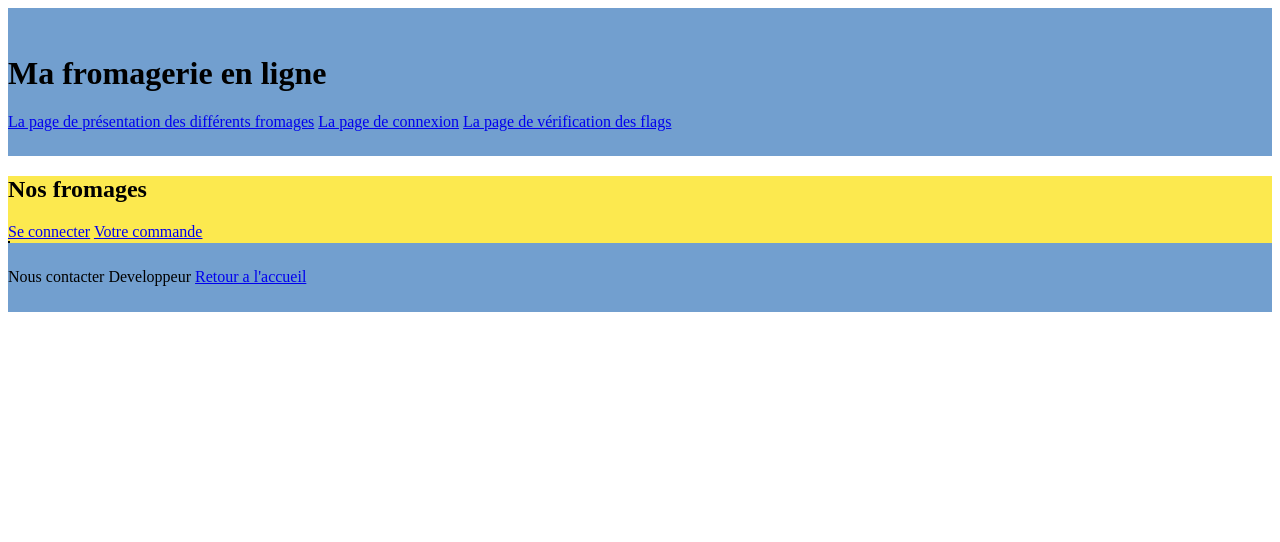
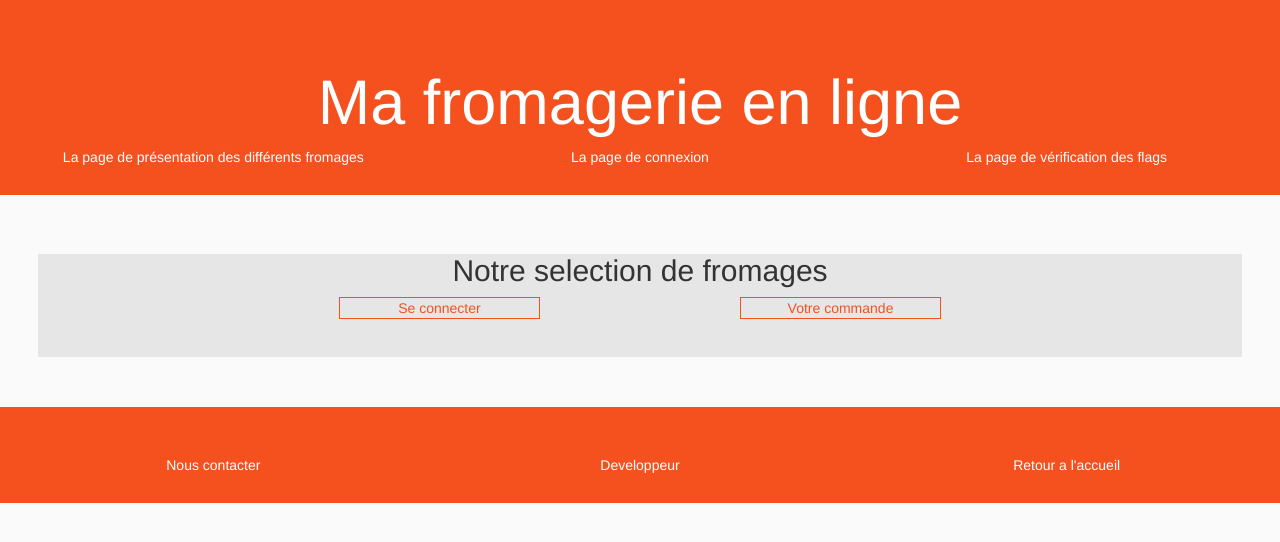
Before and after one commit to bordem/S6project, a PHP site: page /fromages.php in a window 1280 px wide. Shown: the top 542 px of the page. Run offline with PHP 8.4, Linux system fonts and the light colour scheme; data that the repository does not hold is empty.

Commit message:
Debut du CSS

```diff
--- a/footer.html
+++ b/footer.html
@@ -1,5 +1,5 @@
 <footer>
-				<a >Nous contacter</a>
-        <a >Developpeur</a>
-        <a href=index.php>Retour a l'accueil</a>
+	<a class="col-sm-4">Nous contacter</a>
+    <a class="col-sm-4">Developpeur</a>
+    <a href=index.php class="col-sm-4">Retour a l'accueil</a>
 </footer>
--- a/fromages.php
+++ b/fromages.php
@@ -2,15 +2,26 @@
 <html xmlns="http://www.w3.org/1999/xhtml">
   <head>
     <meta http-equiv="Content-Type" content="text/html; charset=utf-8" />
-    <link rel="stylesheet" href="styleTemporaire.css" />
+    	<!--BOOTSTRAP-->
+    	<link rel="stylesheet" href="https://maxcdn.bootstrapcdn.com/bootstrap/3.3.7/css/bootstrap.min.css">
+  		<script src="https://ajax.googleapis.com/ajax/libs/jquery/3.3.1/jquery.min.js"></script>
+ 		<script src="https://maxcdn.bootstrapcdn.com/bootstrap/3.3.7/js/bootstrap.min.js"></script>
+ 	<link rel="stylesheet" href="styleTemporaire.css" />
     <title>Fromages</title>
   </head>
   <body>
+  		<div class="jumbotron text-center">
   		<?php include('header.html');?>
+  		</div>
 		<main>
-		  	<h2>Nos fromages</h2>
-		  	<a href="connexion.php">Se connecter</a>
-		  	<a href="commande.php">Votre commande</a>
+		  	<div class="presentation text-center">
+		  		<h2>Notre selection de fromages</h2>
+		  		<div class="col-sm-3"></div>
+		  		<a href="connexion.php" class="col-sm-2">Se connecter</a>
+		  		<div class="col-sm-2"></div>
+		  		<a href="commande.php" class="col-sm-2">Votre commande</a>
+		  		<div class="col-sm-3"></div>
+		  	</div>
 		  	<?php
 
 				try
@@ -33,12 +44,14 @@
 							echo "<tr>";
 						?>
 							<p>
-								<td>
+								<td class="">
+								<div class="col-sm-4 text-center">
 										<?php echo $donnees['nom'];?></br>
-										<img src="img/<?php echo $donnees['imgPath'];?>"></br>
+										<img src="img/<?php echo $donnees['imgPath'];?> " class="img-circle"></br>
 										<?php echo $donnees['prixKG']; ?>€/Kg</br>
 										<?php echo '<a href="' . $addr . '">Voir le produit</a>';?>
 									</form>
+								</div>
 								</td>
 							</p>
 						<?php
@@ -61,6 +74,8 @@
 
 
 		</main>
-		<?php include('footer.html');?>
+		<div class="jumbotron text-center">
+			<?php include('footer.html');?>
+  		</div>
   </body>
 </html>
--- a/header.html
+++ b/header.html
@@ -1,6 +1,8 @@
 <header>
 	<h1>Ma fromagerie en ligne</h1>
-		<a href="fromages.php">La page de présentation des différents fromages</a>
-    <a href="connexion.php">La page de connexion</a>
-    <a href="flag.php">La page de vérification des flags</a>
+	<nav>
+		<a href="fromages.php" class="col-sm-4">La page de présentation des différents fromages</a>
+    	<a href="connexion.php" class="col-sm-4">La page de connexion</a>
+    	<a href="flag.php" class="col-sm-4">La page de vérification des flags</a>
+    </nav>
 </header>
--- a/styleTemporaire.css
+++ b/styleTemporaire.css
@@ -1,26 +1,45 @@
-header{
-	background : #729fcf;
-	padding-bottom: 2%;
-	padding-top: 2%;
+.jumbotron {
+    background-color: #f4511e; /* Orange */
+    color: #ffffff;
+    margin-bottom:0px;
 }
-footer{
-	background : #729fcf;
-	padding-bottom: 2%;
-	padding-top: 2%;
+.jumbotron a{
+	color:#ffffff;
+}
+a:hover{
+	text-decoration: none;
+	font-size:12px;
+	margin-top: -5px;
+}
+body{
+	background-color:#fafafa;
 }
 main{
-	background :#fce94f;
+	margin-top:0px;
+	padding:3%;
+}
+.presentation{
+	margin-top:0px;
+	background-color:#e6e6e6;
+	padding-bottom:5%;
+
+}
+.presentation a{
+	color:#f4511e;
+	border:solid 1px;
+}
+table{
+	border:solid 1px;
+	margin-bottom :1%;
+	margin-left : 1%;
+}
+td{
+	border:solid 1px;
+	text-align: center;
+	font-size:large;
+	color : #cc0000;
 }
 article{
-	padding-bottom: 2%;
-	padding-top: 2%;
-	border: 1px black solid;
-	text-align : center;
+	background-color:#e6e6e6;
+	padding:3%;
 }
-td{
-	border: 1px black solid;
-	text-align : center;
-}
-table{
-	border: 1px black solid;
-}
```
Also changed, not shown: flag.php (+4 -16 lines), index.php (+11 -5 lines), livraison.php (+45 -3 lines), flag2.php (added).
